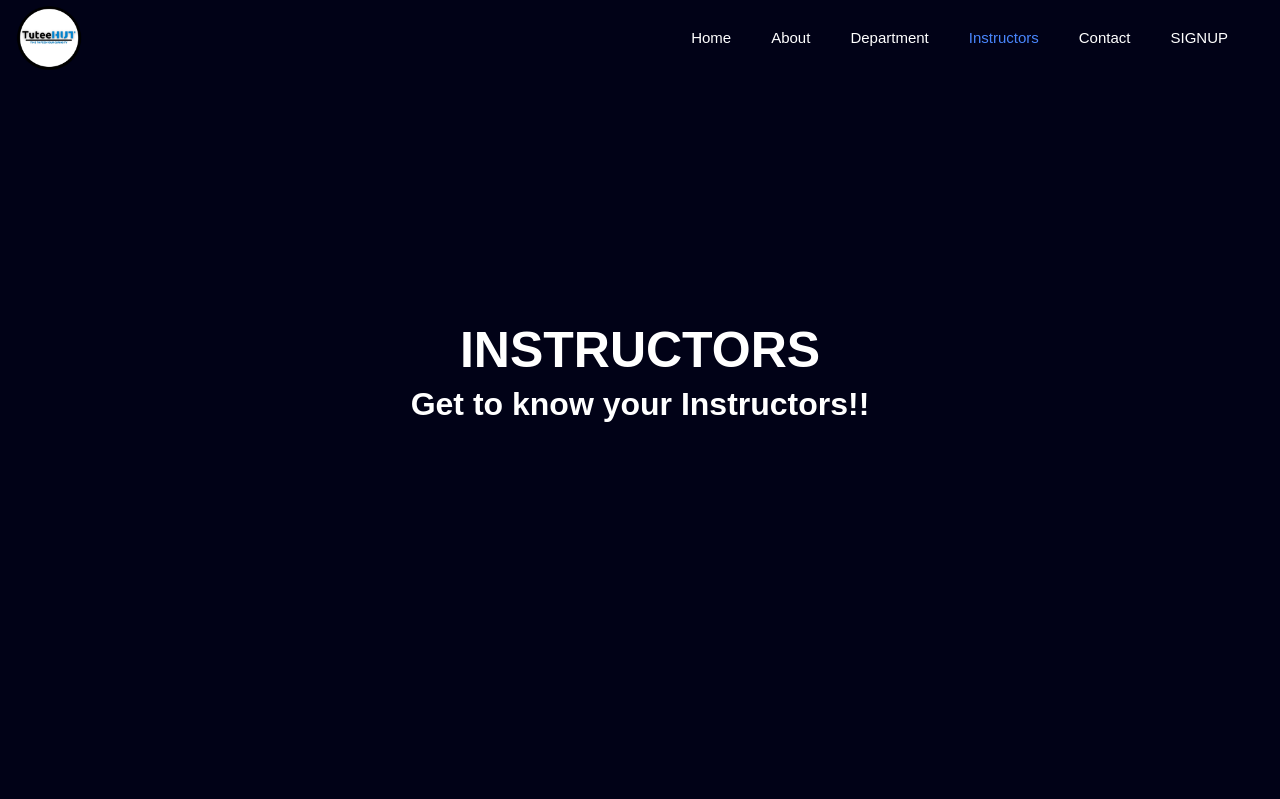
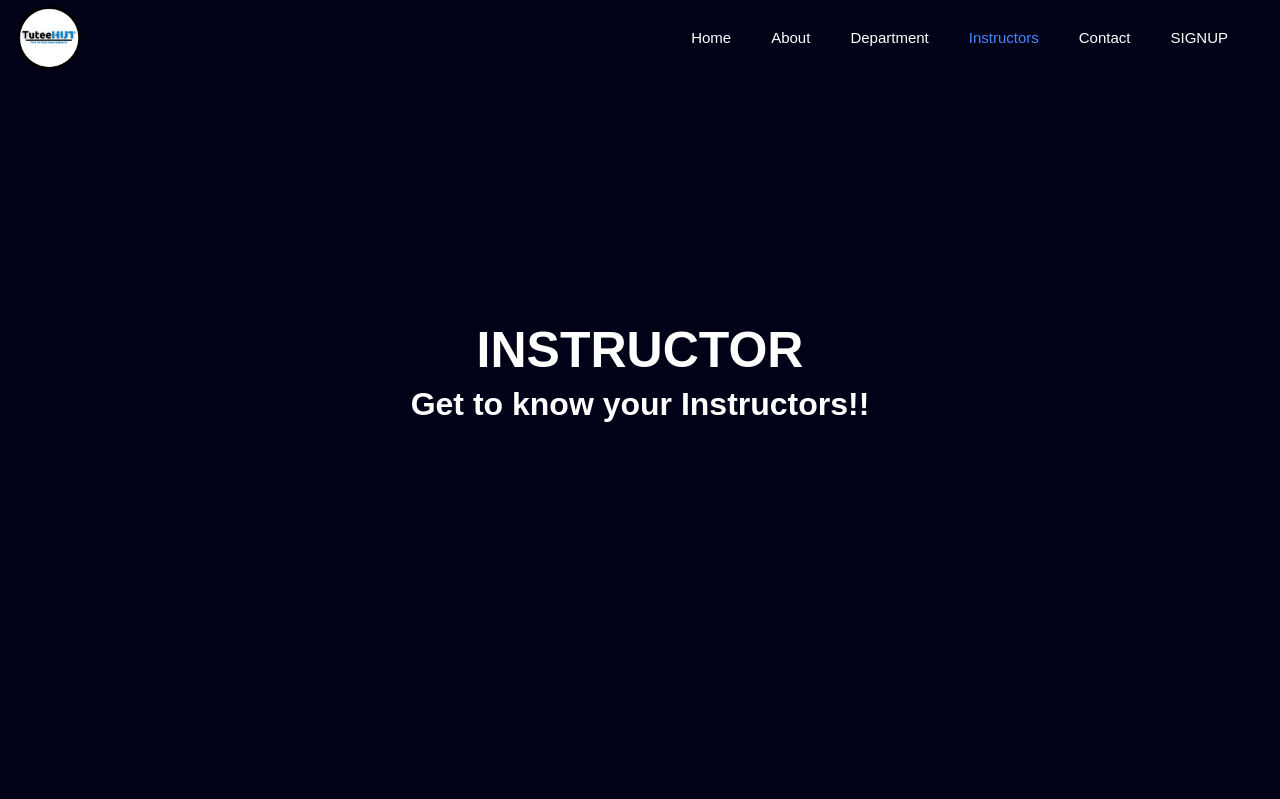
Before and after one commit to Meghaa-N/tuteehut-new---Copy, a PHP site: page /Instructors.php in a window 1280 px wide. Shown: the top 799 px of the page. Run offline with PHP 8.4, Linux system fonts and the light colour scheme; data that the repository does not hold is empty; some libraries are stand-ins or nearby versions.

Commit message:
Update Instructors.php

```diff
--- a/Instructors.php
+++ b/Instructors.php
@@ -149,7 +149,7 @@ mysqli_select_db($conn,'tuteeHUT');
 
 <!--<p class="breadcrumbs"><span class="mr-2"><a href="https://preview.colorlib.com/theme/studylab/index.html">Home <i class="fa fa-chevron-right"></i></a></span> <span>Certified Instructor <i class="fa fa-chevron-right"></i></span></p>-->
 
-<h1 class="mb-0 bread">INSTRUCTORS</h1>
+<h1 class="mb-0 bread">INSTRUCTOR</h1>
 <h2 class="mb-0 bread" style="color: white; ">Get to know your Instructors!!</h2>
 </div>
 </div>
```
